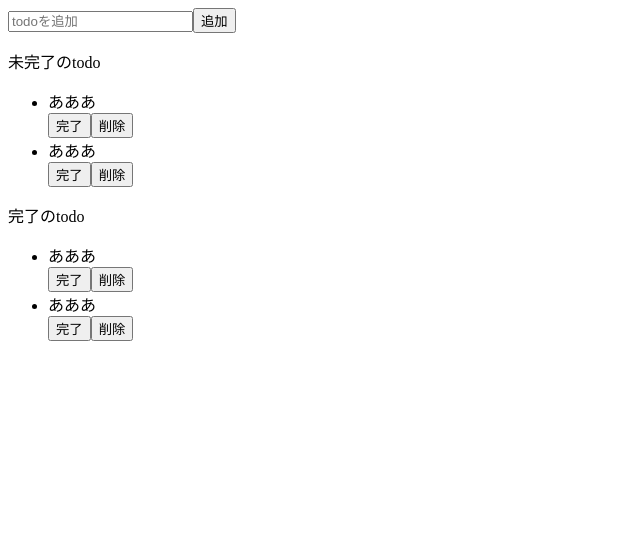
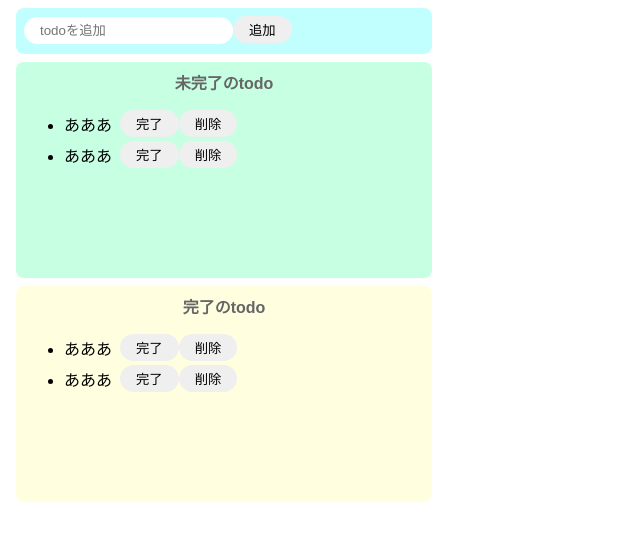
Before and after one commit to noriakikano/exce-1, a React (Create React App) app: page / in a window 1280 px wide. Shown: the top 540 px of the page, without its empty margins (0-640 px from the left). Built offline with nearby package versions, Linux system fonts and the light colour scheme.

Commit message:
デザイン完了

```diff
--- a/src/App.jsx
+++ b/src/App.jsx
@@ -1,38 +1,39 @@
 import React, { StrictMode } from "react";
 import ReactDom from "react-dom";
 // import ColufulMessage from "./componets/ColourfulMessage";
+import "./style.css";
 
 const App = () => {
   return (
     <>
-      <div>
+      <div className="input-area">
         <input placeholder="todoを追加" />
         <button>追加</button>
       </div>
-      <div>
-        <p>未完了のtodo</p>
+      <div className="incomplete-area">
+        <p className="title">未完了のtodo</p>
         <ul>
-          <div>
+          <div className="list-row">
             <li>あああ</li>
             <button>完了</button>
             <button>削除</button>
           </div>
-          <div>
+          <div className="list-row">
             <li>あああ</li>
             <button>完了</button>
             <button>削除</button>
           </div>
         </ul>
       </div>
-      <div>
-        <p>完了のtodo</p>
+      <div className="complete-area">
+        <p className="title">完了のtodo</p>
         <ul>
-          <div>
+          <div className="list-row">
             <li>あああ</li>
             <button>完了</button>
             <button>削除</button>
           </div>
-          <div>
+          <div className="list-row">
             <li>あああ</li>
             <button>完了</button>
             <button>削除</button>
--- /dev/null
+++ b/src/style.css
@@ -0,0 +1,66 @@
+body {
+  font-family: sans-serif;
+}
+
+input {
+  border-radius: 16px;
+  border: none;
+  padding: 6px 16px;
+  outline: none;
+}
+
+button {
+  border-radius: 16px;
+  border: none;
+  padding: 4px 16px;
+}
+
+button:hover {
+  background-color: #ff7fff;
+  color: #fff;
+  cursor: pointer;
+}
+
+li {
+  margin-right: 8px;
+}
+
+.input-area {
+  background-color: #c1ffff;
+  width: 400px;
+  height: 30px;
+  border-radius: 8px;
+  padding: 8px;
+  margin: 8px;
+}
+
+.incomplete-area {
+  background-color: #c6ffe2;
+  width: 400px;
+  min-height: 200px;
+  padding: 8px;
+  margin: 8px;
+  border-radius: 8px;
+}
+
+.complete-area {
+  background-color: #ffffe0;
+  width: 400px;
+  min-height: 200px;
+  padding: 8px;
+  margin: 8px;
+  border-radius: 8px;
+}
+
+.title {
+  text-align: center;
+  margin-top: 0;
+  font-weight: bold;
+  color: #666;
+}
+
+.list-row {
+  display: flex;
+  align-items: center;
+  padding-bottom: 4px;
+}
```
